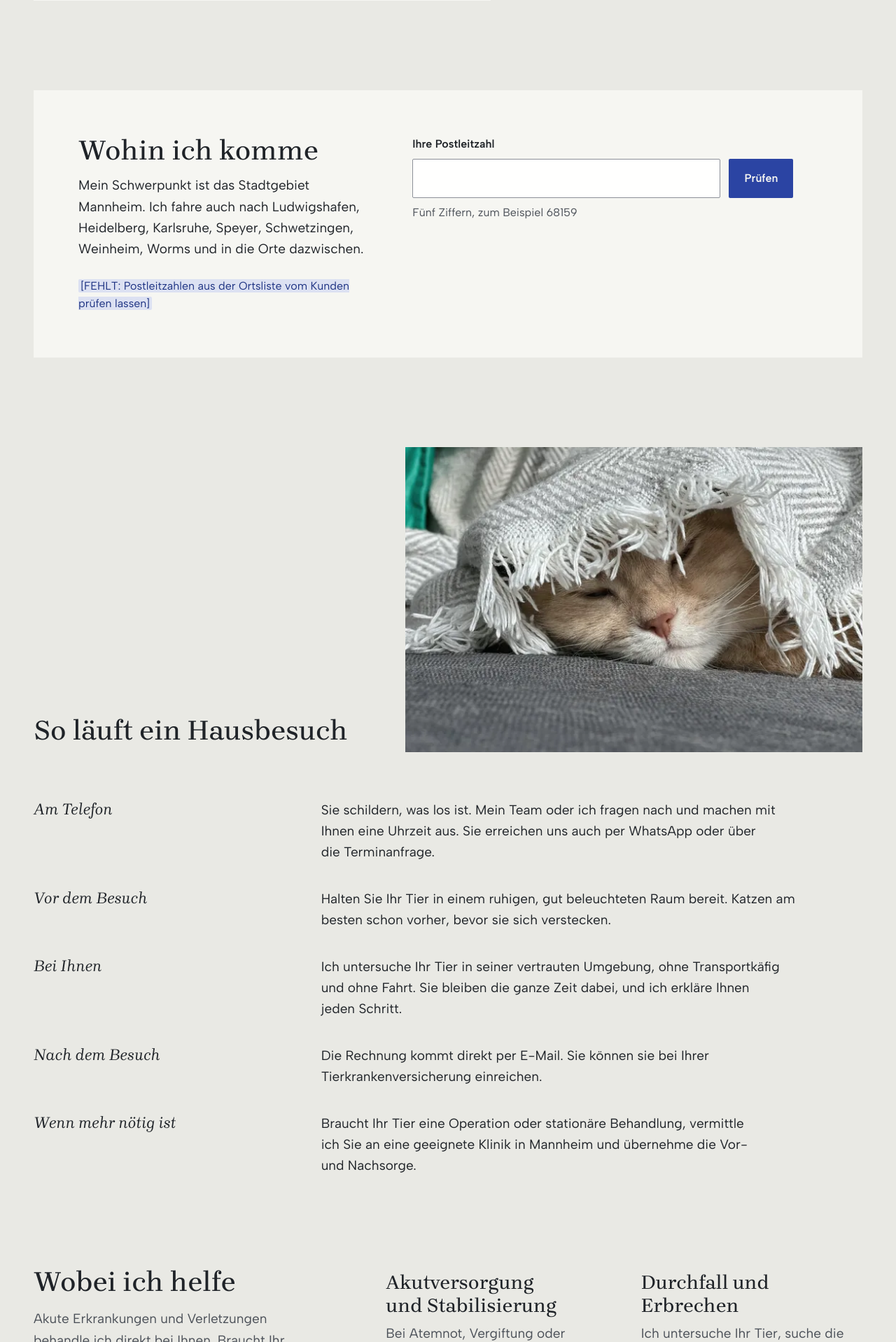
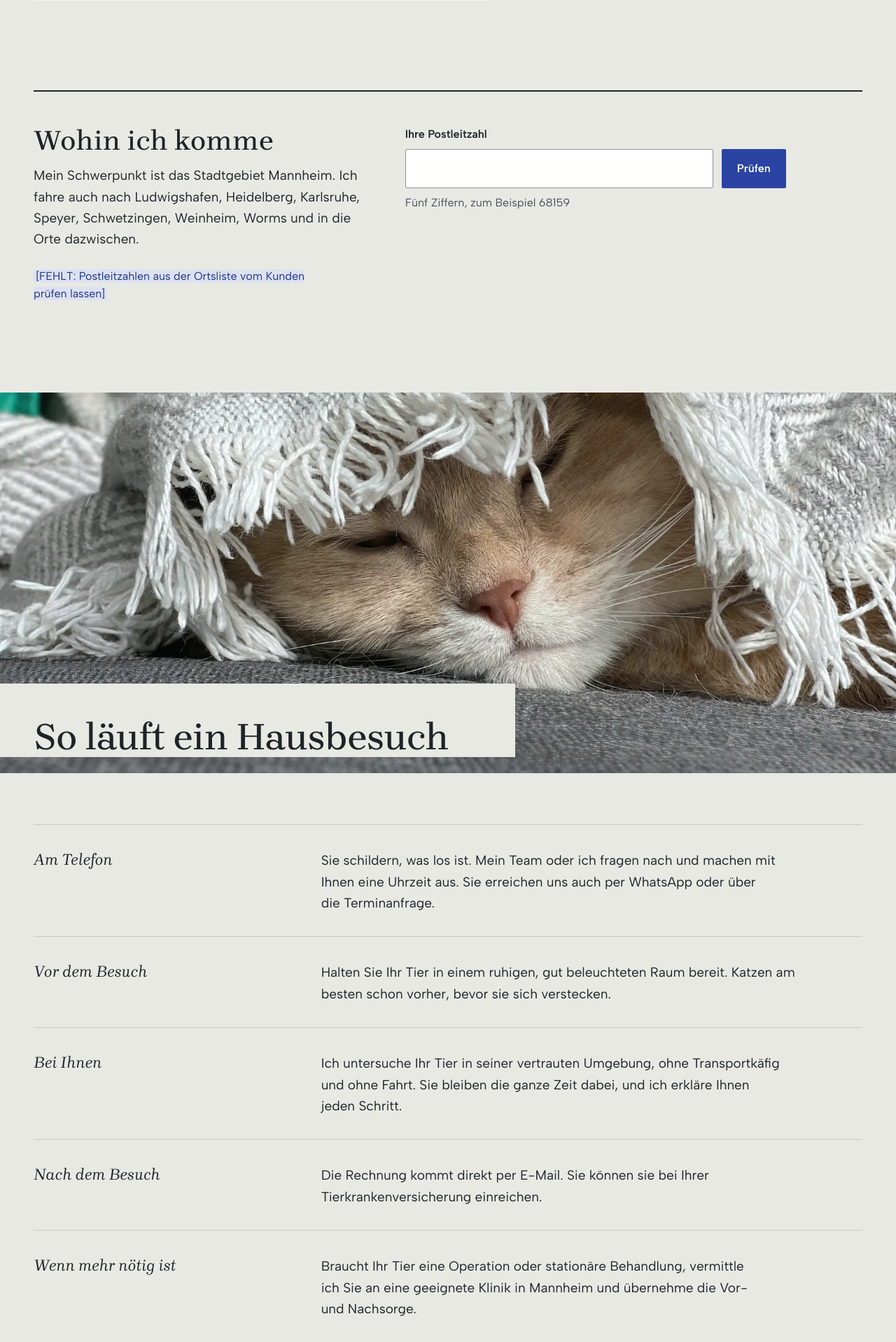
Before and after one commit to Tamer992/tierarzt-mobil-kurpfalz, a PHP site: page /a/ in a window 1280 px wide. Shown: the part 1586-3504 px from the top of the page at 70% size. Run offline with PHP 8.4, Linux system fonts and the light colour scheme.

Commit message:
Mittelteil: Fotoband mit Tafel beim Ablauf, Leistungen auf Graphit, größere Hauptüberschriften, Einsatzgebiet ohne Tafel, Preisliste gestrafft
Co-Authored-By: Claude Opus 5.5 <noreply@anthropic.com>

```diff
--- a/site/a/index.html
+++ b/site/a/index.html
@@ -99,12 +99,13 @@
   </section>
 
   <section class="ablauf" id="ablauf" aria-labelledby="ablauf-titel">
-    <div class="ablauf__kopf">
-      <h2 id="ablauf-titel" class="einblenden">So läuft ein Hausbesuch</h2>
+    <figure class="ablauf__bild"><img class="" src="img/katze-unter-decke-1100.webp" srcset="img/katze-unter-decke-640.webp 640w, img/katze-unter-decke-1100.webp 1100w, img/katze-unter-decke-1800.webp 1800w" sizes="100vw" width="2400" height="1800" alt="Eine rote Katze schläft unter einer Wolldecke auf dem Sofa." loading="lazy" decoding="async"></figure>
+    <div class="ablauf__innen">
+      <div class="ablauf__tafel einblenden">
+        <h2 id="ablauf-titel">So läuft ein Hausbesuch</h2>
 
-      <figure class="ablauf__bild einblenden"><img class="" src="img/katze-unter-decke-1100.webp" srcset="img/katze-unter-decke-640.webp 640w, img/katze-unter-decke-1100.webp 1100w, img/katze-unter-decke-1800.webp 1800w" sizes="(min-width: 900px) 30vw, 100vw" width="2400" height="1800" alt="Eine rote Katze schläft unter einer Wolldecke auf dem Sofa." loading="lazy" decoding="async"></figure>
-    </div>
-    <ol class="ablauf__liste">
+      </div>
+      <ol class="ablauf__liste">
         <li class="schritt einblenden">
           <p class="schritt__wann">Am Telefon</p>
           <p class="schritt__text">Sie schildern, was los ist. Mein Team oder ich fragen nach und machen mit Ihnen eine Uhrzeit aus. Sie erreichen uns auch per WhatsApp oder über die Terminanfrage.</p>
@@ -125,7 +126,8 @@
           <p class="schritt__wann">Wenn mehr nötig ist</p>
           <p class="schritt__text">Braucht Ihr Tier eine Operation oder stationäre Behandlung, vermittle ich Sie an eine geeignete Klinik in Mannheim und übernehme die Vor- und Nachsorge.</p>
         </li>
-    </ol>
+      </ol>
+    </div>
   </section>
 
   <section class="leistungen" id="leistungen" aria-labelledby="leistungen-titel">
@@ -201,9 +203,8 @@
     <h2 id="kosten-titel" class="einblenden">Was auf Sie zukommt</h2>
     <p class="kosten__satz einblenden">Ich rechne nach der Gebührenordnung für Tierärzte ab. Vorab erstelle ich Ihnen einen Kostenvoranschlag.</p>
     <dl class="kosten__liste einblenden">
-        <div class="kosten__zeile"><dt>Hausbesuch</dt><dd>nach der Gebührenordnung für Tierärzte</dd></div>
-        <div class="kosten__zeile"><dt>Nach 18 Uhr, am Wochenende und an Feiertagen</dt><dd>Zuschlag nach der Gebührenordnung für Tierärzte</dd></div>
-        <div class="kosten__zeile"><dt>Untersuchung und Behandlung</dt><dd>nach Gebührenordnung (GOT)</dd></div>
+        <div class="kosten__zeile"><dt>Hausbesuch, Untersuchung und Behandlung</dt><dd>nach GOT</dd></div>
+        <div class="kosten__zeile"><dt>Nach 18 Uhr, am Wochenende und an Feiertagen</dt><dd>Zuschlag nach GOT</dd></div>
         <div class="kosten__zeile"><dt>Bezahlen</dt><dd>bar, EC-Karte oder Rechnung</dd></div>
         <div class="kosten__zeile"><dt>Absagen</dt><dd>bis 24 Stunden vorher ohne Gebühr</dd></div>
     </dl>
--- a/site/a/stil.css
+++ b/site/a/stil.css
@@ -17,6 +17,7 @@
   --auf-akzent: #F6F6F2;
   --fehler: #8C2F1B;
   --linie: #C9CAC3;
+  --leise-dunkel: #B4B8BF;   /* Nebentext auf Graphit */
 
   /* Schriftskala, feste Stufen (Handy) */
   --s1: 1rem;      /* 16 */
@@ -146,10 +147,11 @@ figure { margin: 0; }
 }
 
 /* Leistungen: links ruhige Spalte mit Bild, rechts Liste ohne Linien */
-.leistungen { max-width: var(--max); margin: 0 auto; padding: var(--a9) var(--rand) var(--a10); display: grid; grid-template-columns: repeat(12, minmax(0, 1fr)); column-gap: var(--spalte-abstand); }
+.leistungen { max-width: var(--max); margin: var(--a10) auto 0; padding: var(--a9) var(--rand) var(--a10); background: var(--text); color: var(--flaeche); box-shadow: 0 0 0 100vmax var(--text); clip-path: inset(0 -100vmax); display: grid; grid-template-columns: repeat(12, minmax(0, 1fr)); column-gap: var(--spalte-abstand); }
 .leistungen__seite { grid-column: 1 / -1; }
-.leistungen h2 { font-size: var(--s5); line-height: 1.12; }
-.leistungen__satz { margin-top: var(--a4); color: var(--leise); max-width: 30em; }
+.leistungen h2 { font-size: var(--s6); line-height: 1.06; letter-spacing: -0.01em; }
+.leistungen__satz, .leistungen .dienst__satz { color: var(--leise-dunkel); }
+.leistungen__satz { margin-top: var(--a4); max-width: 30em; }
 .leistungen__bild { margin-top: var(--a6); aspect-ratio: 4 / 3; overflow: hidden; }
 .leistungen__bild img { width: 100%; height: 100%; object-fit: cover; object-position: 55% 50%; }
 .leistungen__liste { grid-column: 1 / -1; margin-top: var(--a7); display: grid; gap: var(--a2); }
@@ -217,20 +219,23 @@ section h2 { font-size: var(--s5); line-height: 1.12; }
   .notfall__nummer { justify-self: end; }
 }
 
-/* Ablauf: Kopf mit Querformat-Foto, darunter Zeilen mit Zeitpunkt links */
-.ablauf { max-width: var(--max); margin: 0 auto; padding: var(--a10) var(--rand) 0; }
-.ablauf__kopf { display: grid; gap: var(--a6); }
-.ablauf__bild { aspect-ratio: 3 / 2; overflow: hidden; }
-.ablauf__bild img { width: 100%; height: 100%; object-fit: cover; }
-.ablauf__liste { list-style: none; margin: var(--a7) 0 0; padding: 0; display: grid; gap: var(--a6); }
-.schritt { display: grid; gap: var(--a2); }
+/* Ablauf: zweite Bildstelle, randloses Foto, Tafel greift mit harter Kante hinein (Echo des Startbilds) */
+.ablauf { margin-top: var(--a10); }
+.ablauf__bild { aspect-ratio: 4 / 3; overflow: hidden; background: #CFCFC8; }
+.ablauf__bild img { width: 100%; height: 100%; object-fit: cover; object-position: 50% 60%; }
+.ablauf__innen { max-width: var(--max); margin: 0 auto; padding: 0 var(--rand); }
+.ablauf__tafel { position: relative; background: var(--grund); padding: var(--a6) var(--a5) 0 var(--rand); margin: calc(var(--a8) * -1) 0 0 calc(var(--rand) * -1); max-width: 40rem; }
+.ablauf__tafel h2 { font-size: var(--s6); line-height: 1.06; letter-spacing: -0.01em; }
+.ablauf__liste { list-style: none; margin: var(--a7) 0 0; padding: 0; display: grid; }
+.schritt { display: grid; gap: var(--a2); padding: var(--a5) 0; border-top: 1px solid var(--linie); }
+.schritt:last-child { border-bottom: 1px solid var(--linie); }
 .schritt__wann { font-family: var(--serif); font-style: italic; font-size: var(--s3); }
 .schritt__text { max-width: 36em; }
 @media (min-width: 900px) {
-  .ablauf__kopf { grid-template-columns: 5fr 7fr; align-items: end; column-gap: var(--a8); }
-  .ablauf__kopf h2 { padding-bottom: var(--a2); }
-  .ablauf__liste { margin-top: var(--a8); gap: var(--a6); }
-  .schritt { grid-template-columns: 4fr 8fr; column-gap: var(--spalte-abstand); align-items: baseline; }
+  .ablauf__bild { aspect-ratio: auto; height: min(68vh, 680px); }
+  .ablauf__tafel { margin-top: calc(var(--a10) * -1); padding: var(--a7) var(--a8) 0 var(--a7); margin-left: calc(var(--a7) * -1); max-width: 46rem; }
+  .ablauf__liste { margin-top: var(--a9); }
+  .schritt { grid-template-columns: 4fr 8fr; column-gap: var(--spalte-abstand); align-items: baseline; padding: var(--a6) 0; }
 }
 
 /* Tierarzt: großes Hochformat links, Text rechts, Platzhalter in den Farben der Seite */
@@ -242,7 +247,8 @@ section h2 { font-size: var(--s5); line-height: 1.12; }
 .tierarzt__portraet { aspect-ratio: 4 / 5; }
 .platzhalter__titel { font-family: var(--serif); font-size: var(--s4); }
 .platzhalter__hinweis { font-size: var(--s1); max-width: 22em; }
-.tierarzt__name { margin-top: var(--a4); font-weight: 600; }
+.tierarzt h2 { font-size: var(--s6); line-height: 1.06; letter-spacing: -0.01em; }
+.tierarzt__name { margin-top: var(--a5); font-weight: 600; }
 .tierarzt__text > p:not(.tierarzt__name) { margin-top: var(--a4); max-width: 34em; }
 .tierarzt__text > p.tierarzt__name + p { margin-top: var(--a5); }
 .auto { margin-top: var(--a7); display: grid; gap: var(--a3); }
@@ -257,7 +263,7 @@ section h2 { font-size: var(--s5); line-height: 1.12; }
 
 /* Einsatzgebiet: Postleitzahl prüfen */
 .einsatz { max-width: var(--max); margin: 0 auto; padding: var(--a10) var(--rand) 0; }
-.einsatz__tafel { background: var(--flaeche); padding: var(--a6) var(--a5); }
+.einsatz__tafel { border-top: 2px solid var(--text); padding-top: var(--a6); }
 .einsatz__satz { margin-top: var(--a3); max-width: 36em; }
 .plz { margin-top: var(--a6); max-width: 34rem; }
 .plz__zeile { display: flex; gap: var(--a3); margin-top: var(--a2); }
@@ -268,7 +274,7 @@ section h2 { font-size: var(--s5); line-height: 1.12; }
 .plz__antwort.ist-fehler { color: var(--fehler); font-family: var(--sans); font-size: var(--s1); }
 .einsatz .hinweis-fehlt { margin-top: var(--a5); }
 @media (min-width: 900px) {
-  .einsatz__tafel { padding: var(--a8); display: grid; grid-template-columns: 5fr 7fr; column-gap: var(--a8); }
+  .einsatz__tafel { padding-top: var(--a7); display: grid; grid-template-columns: 5fr 7fr; column-gap: var(--a8); }
   .einsatz__tafel h2, .einsatz__satz { grid-column: 1; }
   .plz { grid-column: 2; grid-row: 1 / span 3; margin-top: 0; }
   .einsatz .hinweis-fehlt { grid-column: 1; }
```
Also changed, not shown: src/inhalt/startseite.json (+3 -7 lines), src/seite-a.mjs (+8 -6 lines), src/stil/a.css (+23 -17 lines).
